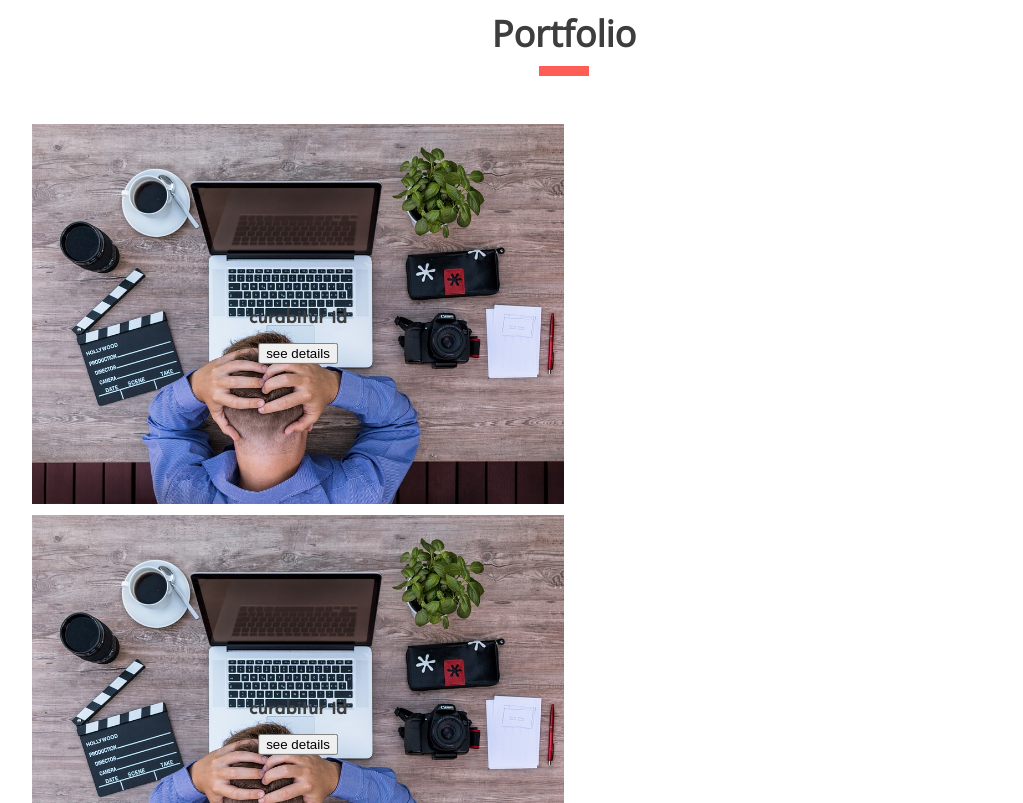
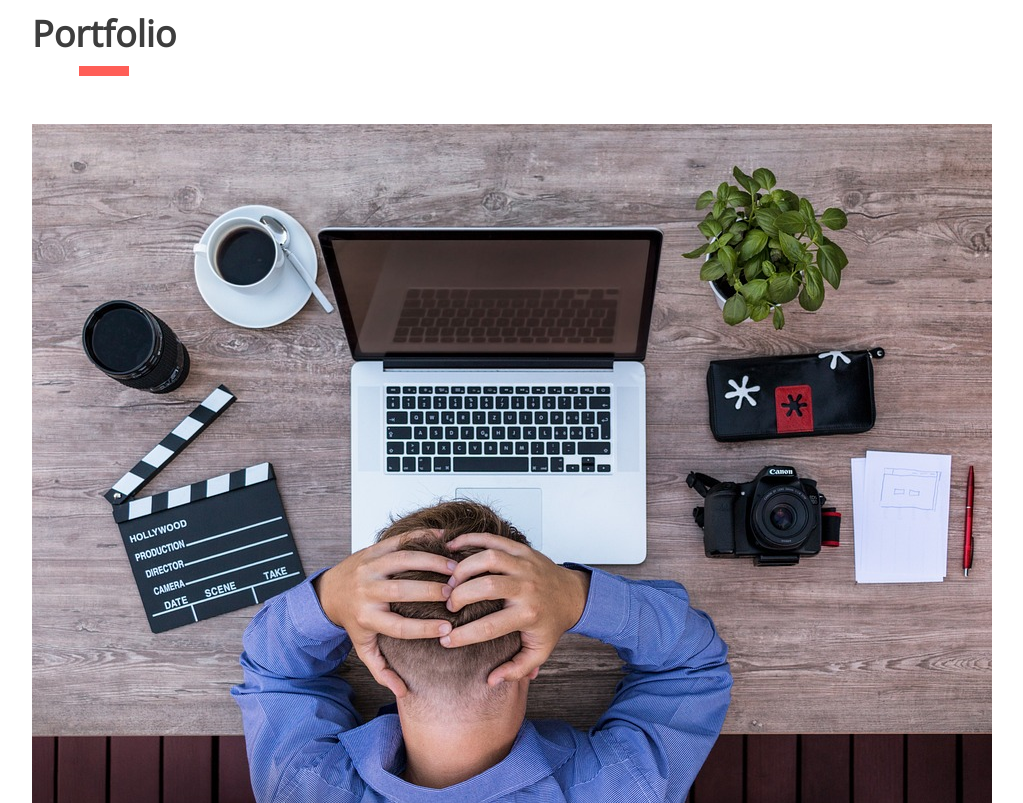
Before and after one commit to igorczyz13/1.-Basics-of-HTML-CSS-and-Sass, a plain HTML site: page index.html in a window 1280 px wide. Shown: the part 2819-3622 px from the top of the page, without its empty margins (76-1099 px from the left). Drawn offline with nearby package versions, Linux system fonts and the light colour scheme.

Commit message:
next section

```diff
--- a/style.scss
+++ b/style.scss
@@ -135,7 +135,7 @@ body {
 	width: 50%;
 	height: 100%;
 	overflow: hidden;
-    z-index: 1;
+	z-index: 1;
 }
 
 .skill-image img {
@@ -162,31 +162,28 @@ body {
 	transform: scale(1.5);
 }
 
-
 /* Portfolio */
 
+.portfolio {
+	display: flex;
+	flex-wrap: wrap;
+}
 
 .myideas {
-    position: relative;
-    width: 50%;
+	order: 3;
 }
 
-.myideas img {
-    width: 100%;
-    height: auto;
-}
+// .portfolio-inner {
+// 	position: absolute;
+// 	width: 300px;
+// 	top: 50%;
+// 	left: 50%;
+// 	transform: translate(-50%, -50%);
+// }
 
-.portfolio-inner {
-	position: absolute;
-	width: 300px;
-	top: 50%;
-	left: 50%;
-	transform: translate(-50%, -50%);
-}
-
-.portfolio-inner .btn {
-    position: absolute;
-    top: 100%;
-	left: 50%;
-	transform: translate(-50%, -50%);
-}
+// .portfolio-inner .btn {
+// 	position: absolute;
+// 	top: 100%;
+// 	left: 50%;
+// 	transform: translate(-50%, -50%);
+// }
```
Also changed, not shown: css/style.css, 1 other file.
